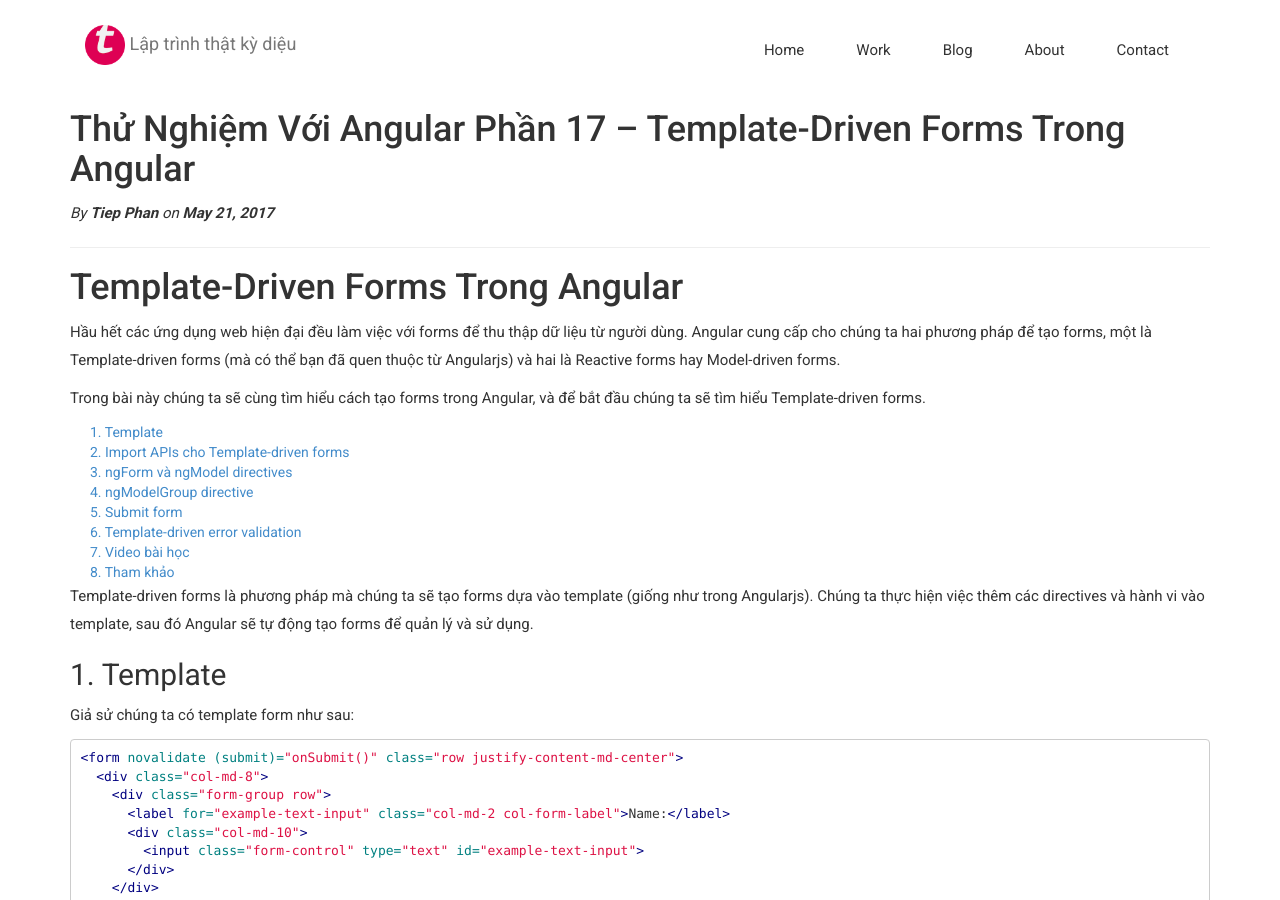
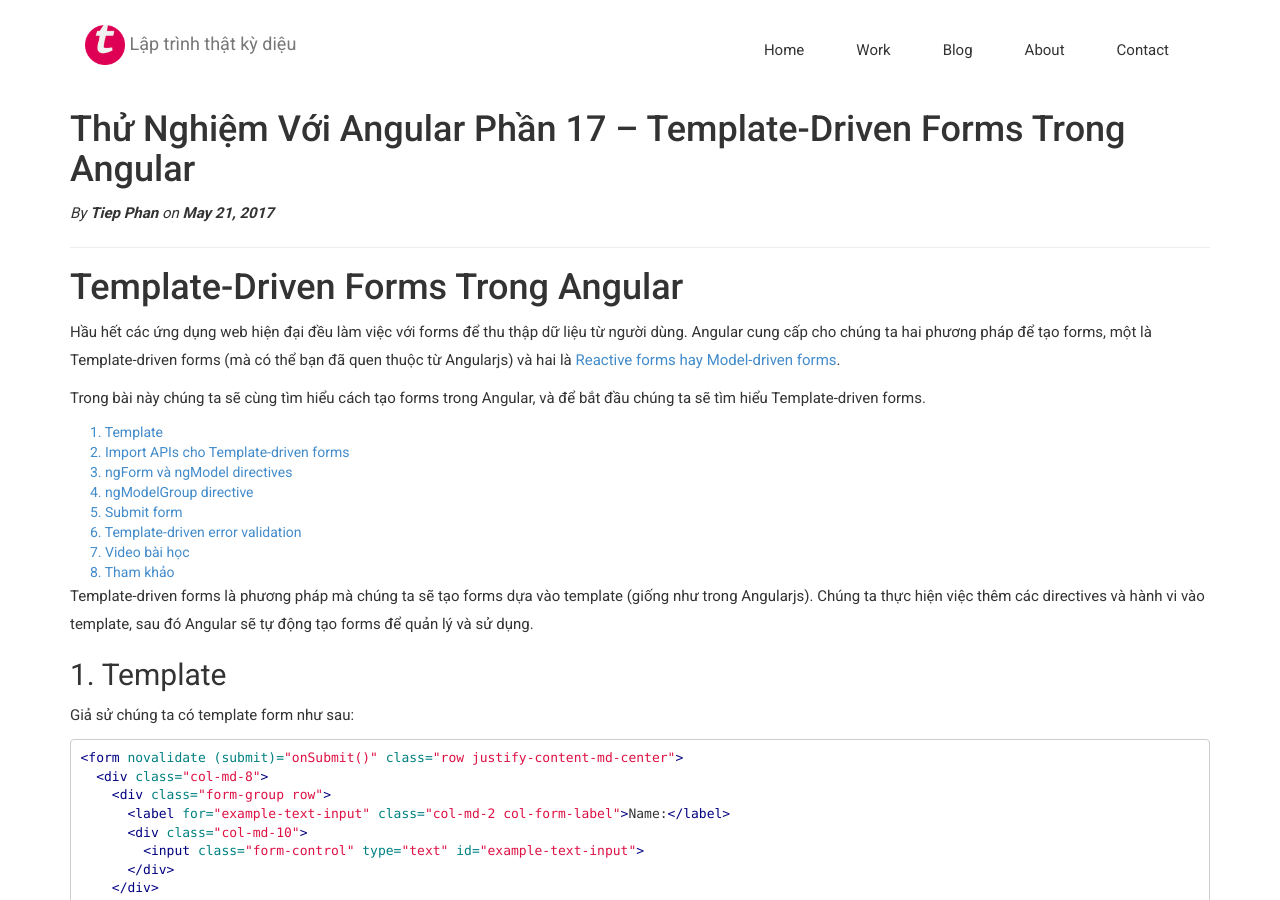
Before and after one commit to tieppt/tieppt.github.io, a Jekyll site: the page built from _posts/2017-05-21-thu-nghiem-voi-angular-template-driven-forms-trong-angular.md, in a window 1280 px wide and 900 px high. Built offline with Jekyll 4.4.1, drawn with Linux system fonts in a browser that asks for light colours; nearby versions of some CDN libraries; some web fonts are replaced; part of the change alters nothing that is shown.

Commit message:
add link to lesson 17

```diff
--- a/_posts/2017-05-21-thu-nghiem-voi-angular-template-driven-forms-trong-angular.md
+++ b/_posts/2017-05-21-thu-nghiem-voi-angular-template-driven-forms-trong-angular.md
@@ -22,7 +22,7 @@ tags:
 # Template-Driven Forms Trong Angular
 {:.no_toc}
 
-Hầu hết các ứng dụng web hiện đại đều làm việc với forms để thu thập dữ liệu từ người dùng. Angular cung cấp cho chúng ta hai phương pháp để tạo forms, một là Template-driven forms (mà có thể bạn đã quen thuộc từ Angularjs) và hai là Reactive forms hay Model-driven forms.
+Hầu hết các ứng dụng web hiện đại đều làm việc với forms để thu thập dữ liệu từ người dùng. Angular cung cấp cho chúng ta hai phương pháp để tạo forms, một là Template-driven forms (mà có thể bạn đã quen thuộc từ Angularjs) và hai là [Reactive forms hay Model-driven forms](http://www.tiepphan.com/thu-nghiem-voi-angular-reactive-forms-trong-angular/).
 
 Trong bài này chúng ta sẽ cùng tìm hiểu cách tạo forms trong Angular, và để bắt đầu chúng ta sẽ tìm hiểu Template-driven forms.
 
```
